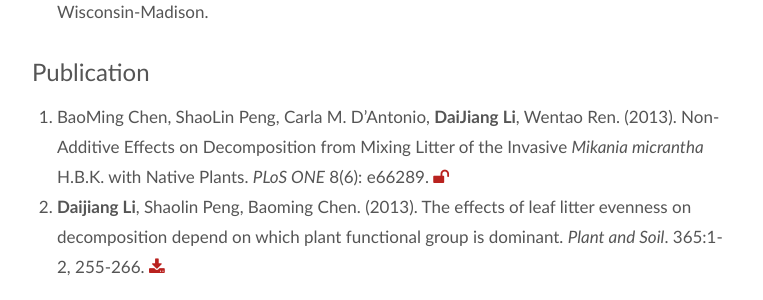
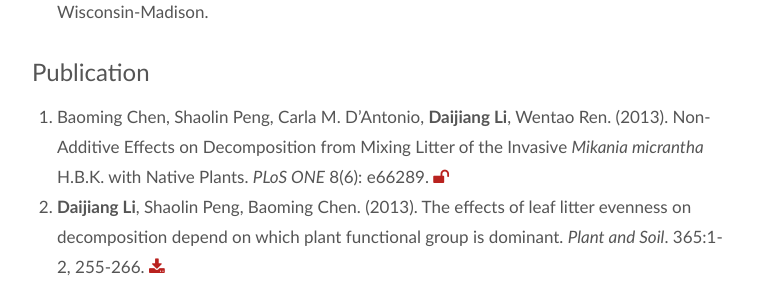
Before and after one commit to daijiang/Old-website, a Jekyll site: the page built from resume.md, in a window 1280 px wide. Shown: the part 800-1100 px from the top of the page, without its empty margins (258-1021 px from the left). Built offline with Jekyll 4.4.1, drawn with Linux system fonts in a browser that asks for light colours; some web fonts are replaced; Markdown is read by kramdown in place of the engine named in the settings; some of the changed lines change nothing that is shown.

Commit message:
create a pdf filefolder to hold pdfs

```diff
--- a/_layouts/home.html
+++ b/_layouts/home.html
@@ -32,16 +32,16 @@
     text-shadow: 0 1px 0 #fff;
   }
   </style>
-  <script type="text/javascript">
-    var _gaq = _gaq || [];
-    _gaq.push(['_setAccount', 'UA-28785465-2']);
-    _gaq.push(['_trackPageview']);
-    (function() {
-      var ga = document.createElement('script'); ga.type = 'text/javascript'; ga.async = true;
-      ga.src = ('https:' == document.location.protocol ? 'https://ssl' : 'http://www') + '.google-analytics.com/ga.js';
-      var s = document.getElementsByTagName('script')[0]; s.parentNode.insertBefore(ga, s);
-    })();
-  </script>
+  <script>
+  (function(i,s,o,g,r,a,m){i['GoogleAnalyticsObject']=r;i[r]=i[r]||function(){
+  (i[r].q=i[r].q||[]).push(arguments)},i[r].l=1*new Date();a=s.createElement(o),
+  m=s.getElementsByTagName(o)[0];a.async=1;a.src=g;m.parentNode.insertBefore(a,m)
+  })(window,document,'script','//www.google-analytics.com/analytics.js','ga');
+
+  ga('create', 'UA-28785465-2', 'daijiang.name');
+  ga('send', 'pageview');
+
+</script>
 </head>
 <body>
   <div class="container">
--- a/resume.md
+++ b/resume.md
@@ -33,5 +33,5 @@
 + 2012 ~ 2013, Davis Research Grant, $1,500. Department of Botany, University of Wisconsin-Madison.
 
 ## Publication
- 1. BaoMing Chen, ShaoLin Peng, Carla M. D'Antonio, **DaiJiang Li**, Wentao Ren. (2013). Non-Additive Effects on Decomposition from Mixing Litter of the Invasive *Mikania micrantha* H.B.K. with Native Plants. *PLoS ONE* 8(6): e66289. <a href="http://www.plosone.org/article/info%3Adoi%2F10.1371%2Fjournal.pone.0066289"><i class="fa fa-unlock"></i></a>
- 2. **Daijiang Li**, Shaolin Peng, Baoming Chen. (2013). The effects of leaf litter evenness on decomposition depend on which plant functional group is dominant. *Plant and Soil*. 365:1-2, 255-266. <a href="/assets/pdf/D_Li_2012_plantsoil.pdf"><i class="fa fa-download"></i></a>
+ 1. Baoming Chen, Shaolin Peng, Carla M. D'Antonio, **Daijiang Li**, Wentao Ren. (2013). Non-Additive Effects on Decomposition from Mixing Litter of the Invasive *Mikania micrantha* H.B.K. with Native Plants. *PLoS ONE* 8(6): e66289. <a href="http://www.plosone.org/article/info%3Adoi%2F10.1371%2Fjournal.pone.0066289"><i class="fa fa-unlock"></i></a>
+ 2. **Daijiang Li**, Shaolin Peng, Baoming Chen. (2013). The effects of leaf litter evenness on decomposition depend on which plant functional group is dominant. *Plant and Soil*. 365:1-2, 255-266. <a href="/pdf/D_Li_2012_plantsoil.pdf"><i class="fa fa-download"></i></a>
```
Also changed, not shown: 2 other files.
